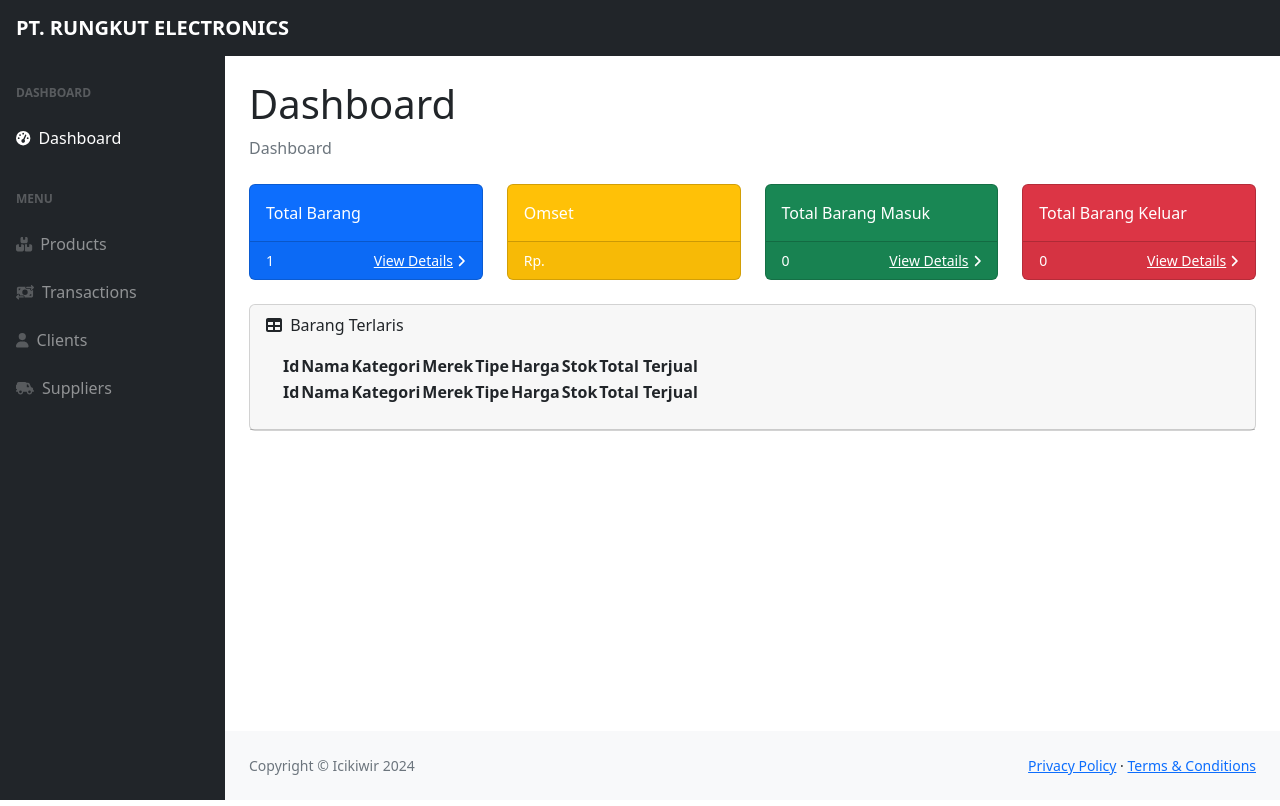
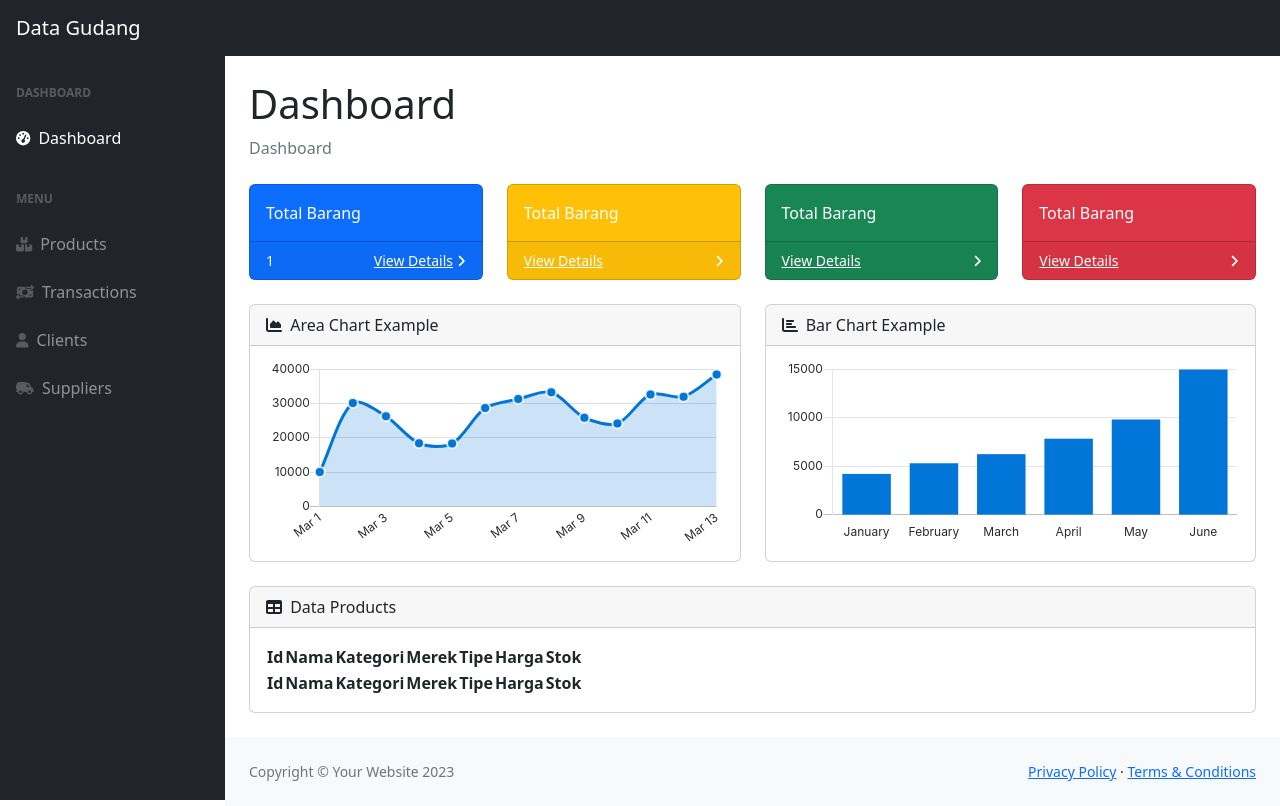
Before and after one commit to ArilPopon/uasbdl, a PHP site: page / in a window 1280 px wide. Run offline with PHP 8.4, Linux system fonts and the light colour scheme; tables that the repository leaves empty or names only in its code hold one stand-in row (values such as "Sample post"); lists and menus that the app fills with data are empty; some libraries are stand-ins or nearby versions.

Commit message:
Revert "nambah banyak"

```diff
--- a/clients.php
+++ b/clients.php
@@ -27,7 +27,7 @@
 <body class="sb-nav-fixed">
     <nav class="sb-topnav navbar navbar-expand navbar-dark bg-dark">
         <!-- Navbar Brand-->
-        <a class="navbar-brand ps-3 fw-bold" href="index.php">PT. RUNGKUT ELECTRONICS</a>
+        <a class="navbar-brand ps-3" href="index.html">Data Gudang</a>
     </nav>
     <div id="layoutSidenav">
         <div id="layoutSidenav_nav">
@@ -84,7 +84,7 @@
                     <h1 class="mt-4">Clients</h1>
                     <ol class="breadcrumb mb-4">
                         <li class="breadcrumb-item">
-                            <a href="index.php">Dashboard</a>
+                            <a href="index.html">Dashboard</a>
                         </li>
                         <li class="breadcrumb-item active">Clients</li>
                     </ol>
--- a/index.php
+++ b/index.php
@@ -2,7 +2,6 @@
 include 'koneksi.php';
 include 'query.php'
 ?>
-
 <!DOCTYPE html>
 <html lang="en">
 
@@ -23,10 +22,11 @@
         src="https://use.fontawesome.com/releases/v6.3.0/js/all.js"
         crossorigin="anonymous"></script>
 </head>
+
 <body class="sb-nav-fixed">
     <nav class="sb-topnav navbar navbar-expand navbar-dark bg-dark">
         <!-- Navbar Brand-->
-        <a class="navbar-brand ps-3 fw-bold" href="index.php">PT. RUNGKUT ELECTRONICS</a>
+        <a class="navbar-brand ps-3" href="index.html">Data Gudang</a>
     </nav>
     <div id="layoutSidenav">
         <div id="layoutSidenav_nav">
@@ -91,7 +91,7 @@
                                 <div
                                     class="card-footer align-items-center justify-content-between">
                                     <div class="d-flex">
-                                        <span class="small"><?php echo $countProducts['COUNT(*)']; ?></span>
+                                        <span class="small"><?php echo $queryCountProducts; ?></span>
                                         <div class="d-flex ms-auto">
                                             <a class="small text-white stretched-link" href="products.php">View Details</a>
                                             <div class="small text-white">
@@ -104,55 +104,71 @@
                         </div>
                         <div class="col-xl-3 col-md-6">
                             <div class="card bg-warning text-white mb-4">
-                                <div class="card-body">Omset</div>
+                                <div class="card-body">Total Barang</div>
                                 <div
-                                    class="card-footer align-items-center justify-content-between">
-                                    <div class="d-flex">
-                                        <span class="small"><?php echo "Rp. " . $showOmset['total_omset']; ?></span>
+                                    class="card-footer d-flex align-items-center justify-content-between">
+                                    <a class="small text-white stretched-link" href="#">View Details</a>
+                                    <div class="small text-white">
+                                        <i class="fas fa-angle-right"></i>
                                     </div>
                                 </div>
                             </div>
                         </div>
                         <div class="col-xl-3 col-md-6">
                             <div class="card bg-success text-white mb-4">
-                                <div class="card-body">Total Barang Masuk</div>
+                                <div class="card-body">Total Barang</div>
                                 <div
-                                    class="card-footer align-items-center justify-content-between">
-                                    <div class="d-flex">
-                                        <span class="small"><?php echo $countTransactionsIn['COUNT(*)']; ?></span>
-                                        <div class="d-flex ms-auto">
-                                            <a class="small text-white stretched-link" href="products.php">View Details</a>
+                                    class="card-footer d-flex align-items-center justify-content-between">
+                                    <a class="small text-white stretched-link" href="#">View Details</a>
                                     <div class="small text-white">
-                                                <i class="ms-1 fas fa-angle-right"></i>
-                                            </div>
-                                        </div>
+                                        <i class="fas fa-angle-right"></i>
                                     </div>
                                 </div>
                             </div>
                         </div>
                         <div class="col-xl-3 col-md-6">
                             <div class="card bg-danger text-white mb-4">
-                                <div class="card-body">Total Barang Keluar</div>
+                                <div class="card-body">Total Barang
+                                </div>
                                 <div
-                                    class="card-footer align-items-center justify-content-between">
-                                    <div class="d-flex">
-                                        <span class="small"><?php echo $countTransactionsOut['COUNT(*)']; ?></span>
-                                        <div class="d-flex ms-auto">
-                                            <a class="small text-white stretched-link" href="products.php">View Details</a>
+                                    class="card-footer d-flex align-items-center justify-content-between">
+                                    <a class="small text-white stretched-link" href="#">View Details</a>
                                     <div class="small text-white">
-                                                <i class="ms-1 fas fa-angle-right"></i>
+                                        <i class="fas fa-angle-right"></i>
                                     </div>
                                 </div>
                             </div>
                         </div>
                     </div>
+                    <div class="row">
+                        <div class="col-xl-6">
+                            <div class="card mb-4">
+                                <div class="card-header">
+                                    <i class="fas fa-chart-area me-1"></i>
+                                    Area Chart Example
+                                </div>
+                                <div class="card-body">
+                                    <canvas id="myAreaChart" width="100%" height="40"></canvas>
                                 </div>
                             </div>
-
+                        </div>
+                        <div class="col-xl-6">
+                            <div class="card mb-4">
+                                <div class="card-header">
+                                    <i class="fas fa-chart-bar me-1"></i>
+                                    Bar Chart Example
+                                </div>
+                                <div class="card-body">
+                                    <canvas id="myBarChart" width="100%" height="40"></canvas>
+                                </div>
+                            </div>
+                        </div>
+                    </div>
                     <div class="card mb-4">
                         <div class="card-header">
                             <i class="fas fa-table me-1"></i>
-                            Barang Terlaris
+                            Data Products
+                        </div>
                         <div class="card-body">
                             <table id="datatablesSimple">
                                 <thead>
@@ -164,7 +180,6 @@
                                         <th>Tipe</th>
                                         <th>Harga</th>
                                         <th>Stok</th>
-                                        <th>Total Terjual</th>
                                     </tr>
                                 </thead>
                                 <tfoot>
@@ -176,7 +191,6 @@
                                         <th>Tipe</th>
                                         <th>Harga</th>
                                         <th>Stok</th>
-                                        <th>Total Terjual</th>
                                     </tr>
                                 </tfoot>
                                 <tbody>
@@ -187,7 +201,8 @@
                                         $queryProducts .= " WHERE c.category_name = '$categoryFilter'";
                                     }
 
-                                    while ($row = $showProductsTerlaris->fetch_assoc()):
+                                    $showProducts = $conn->query($queryProducts);
+                                    while ($row = $showProducts->fetch_assoc()):
                                     ?>
                                         <tr>
                                             <td><?php echo $row['product_id']; ?></td>
@@ -197,7 +212,6 @@
                                             <td><?php echo $row['model_number']; ?></td>
                                             <td><?php echo $row['price']; ?></td>
                                             <td><?php echo $row['stock_quantity']; ?></td>
-                                            <td><?php echo $row['total_sold_stock']; ?></td>
                                         </tr>
                                     <?php endwhile; ?>
                                 </tbody>
@@ -210,7 +224,7 @@
                 <div class="container-fluid px-4">
                     <div
                         class="d-flex align-items-center justify-content-between small">
-                        <div class="text-muted">Copyright &copy; Icikiwir 2024</div>
+                        <div class="text-muted">Copyright &copy; Your Website 2023</div>
                         <div>
                             <a href="#">Privacy Policy</a>
                             &middot;
--- a/products.php
+++ b/products.php
@@ -27,7 +27,7 @@
 <body class="sb-nav-fixed">
     <nav class="sb-topnav navbar navbar-expand navbar-dark bg-dark">
         <!-- Navbar Brand-->
-        <a class="navbar-brand ps-3 fw-bold" href="index.php">PT. RUNGKUT ELECTRONICS</a>
+        <a class="navbar-brand ps-3" href="index.html">Data Gudang</a>
     </nav>
     <div id="layoutSidenav">
         <div id="layoutSidenav_nav">
@@ -83,7 +83,7 @@
                     <h1 class="mt-4">Products</h1>
                     <ol class="breadcrumb mb-4">
                         <li class="breadcrumb-item">
-                            <a href="index.php">Dashboard</a>
+                            <a href="index.html">Dashboard</a>
                         </li>
                         <li class="breadcrumb-item active">Products</li>
                     </ol>
--- a/query.php
+++ b/query.php
@@ -6,24 +6,11 @@
 INNER JOIN Categories c ON p.category = c.category_id
 ";
 
-$queryProductsTerlaris = "SELECT p.product_id, p.name, c.category_name, p.brand, p.model_number, p.price, p.stock_quantity,
-       (SELECT SUM(t.quantity) FROM Transactions t WHERE t.transaction_type = 'OUT' AND t.product_id = p.product_id) AS total_sold_stock
-FROM Products p
-INNER JOIN Categories c ON p.category = c.category_id
-WHERE p.product_id IN (
-    SELECT t.product_id FROM Transactions t
-    WHERE t.transaction_type = 'OUT'
-    GROUP BY t.product_id
-    HAVING AVG(t.quantity) > (
-        SELECT AVG(quantity) FROM Transactions WHERE transaction_type = 'OUT'
-    )
-)";
-
-
 // Categories
 $queryCategories = "SELECT DISTINCT category_name FROM categories";
 
 // Range bro
+
 $minimum = isset($_POST['min_price']) ? (int)$_POST['min_price'] : 0;
 $maximum = isset($_POST['max_price']) ? (int)$_POST['max_price'] : 0;
 $queryRange = "SELECT p.product_id, p.name, c.category_name, p.brand, p.model_number, p.price, p.stock_quantity
@@ -50,33 +37,20 @@
 LEFT JOIN
     Suppliers s ON t.supplier_id = s.supplier_id
 LEFT JOIN
-    Clients c ON t.client_id = c.client_id";
+    Clients c ON t.client_id = c.client_id
+LIMIT 0, 25;
+";
 
 // count Products
-$countProducts = mysqli_query($conn, "SELECT COUNT(*) FROM products")->fetch_assoc();
+$getProducts = mysqli_query($conn, "select * from products");
+$queryCountProducts = mysqli_num_rows($getProducts);
 
-
-//omset cuy
-$queryOmset = "SELECT
-    SUM(t.quantity * p.price) AS total_omset
-FROM
-    transactions t
-JOIN
-    products p ON t.product_id = p.product_id
-WHERE
-    t.transaction_type = 'OUT'";
-
-//barang masuk
-$countTransactionsIn = mysqli_query($conn, "SELECT COUNT(*) FROM transactions WHERE transaction_type = 'IN'")->fetch_assoc();
-$countTransactionsOut = mysqli_query($conn, "SELECT COUNT(*) FROM transactions WHERE transaction_type = 'OUT'")->fetch_assoc();
 
 $queryClients = "SELECT * FROM clients";
 $querySuppliers = "SELECT * FROM suppliers";
 
 $showProducts = $conn->query($queryProducts);
-$showProductsTerlaris = $conn->query($queryProductsTerlaris);
 $showCategories = $conn->query($queryCategories);
 $showTransactions = $conn->query($queryTransactions);
 $showClients = $conn->query($queryClients);
 $showSuppliers = $conn->query($querySuppliers);
-$showOmset = $conn->query($queryOmset)->fetch_assoc();
--- a/suppliers.php
+++ b/suppliers.php
@@ -27,7 +27,7 @@
 <body class="sb-nav-fixed">
     <nav class="sb-topnav navbar navbar-expand navbar-dark bg-dark">
         <!-- Navbar Brand-->
-        <a class="navbar-brand ps-3 fw-bold" href="index.php">PT. RUNGKUT ELECTRONICS</a>
+        <a class="navbar-brand ps-3" href="index.html">Data Gudang</a>
     </nav>
     <div id="layoutSidenav">
         <div id="layoutSidenav_nav">
@@ -84,7 +84,7 @@
                     <h1 class="mt-4">Clients</h1>
                     <ol class="breadcrumb mb-4">
                         <li class="breadcrumb-item">
-                            <a href="index.php">Dashboard</a>
+                            <a href="index.html">Dashboard</a>
                         </li>
                         <li class="breadcrumb-item active">Suppliers</li>
                     </ol>
--- a/transactions.php
+++ b/transactions.php
@@ -27,7 +27,7 @@
 <body class="sb-nav-fixed">
     <nav class="sb-topnav navbar navbar-expand navbar-dark bg-dark">
         <!-- Navbar Brand-->
-        <a class="navbar-brand ps-3 fw-bold" href="index.php">PT. RUNGKUT ELECTRONICS</a>
+        <a class="navbar-brand ps-3" href="index.html">Data Gudang</a>
     </nav>
     <div id="layoutSidenav">
         <div id="layoutSidenav_nav">
@@ -84,7 +84,7 @@
                     <h1 class="mt-4">Transactions</h1>
                     <ol class="breadcrumb mb-4">
                         <li class="breadcrumb-item">
-                            <a href="index.php">Dashboard</a>
+                            <a href="index.html">Dashboard</a>
                         </li>
                         <li class="breadcrumb-item active">Transactions</li>
                     </ol>
```
Also changed, not shown: js/datatables-simple-demo.js (+8 -8 lines). Lines whose indentation alone changed are shown as unchanged.
